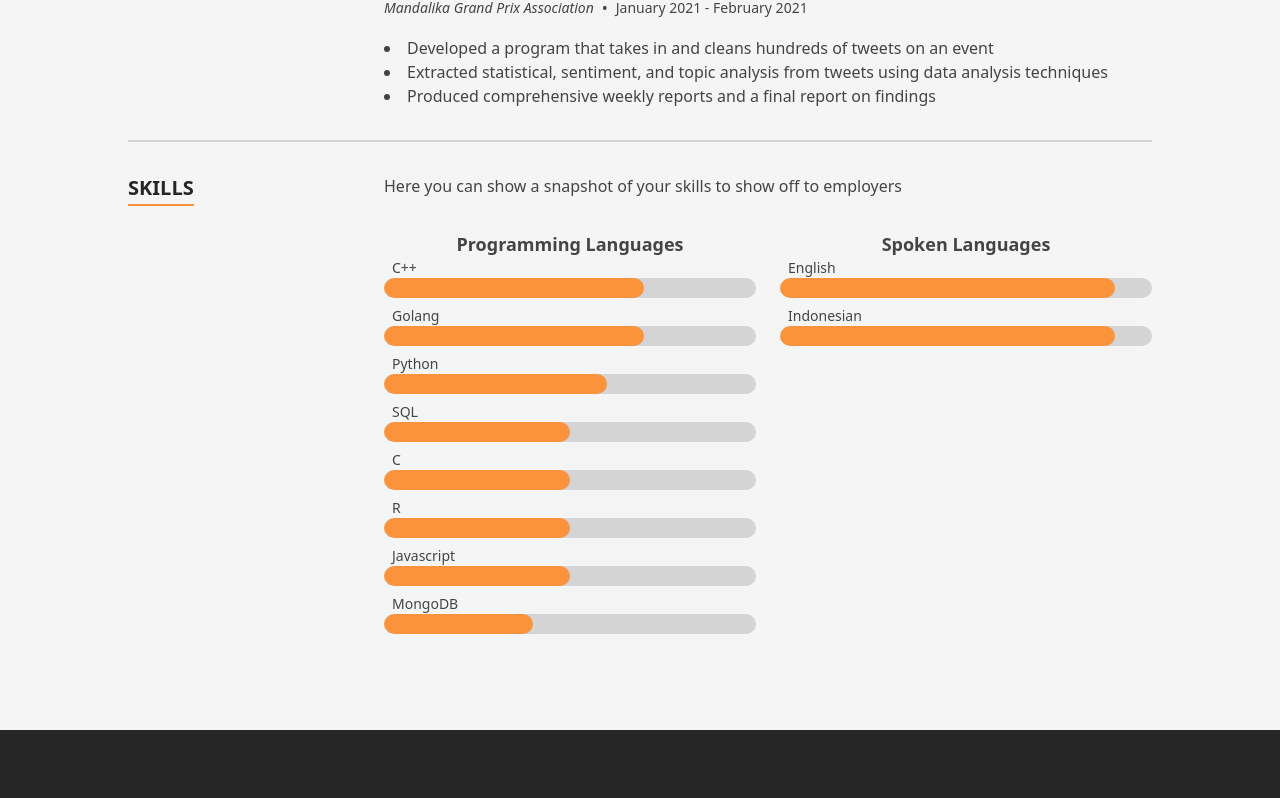
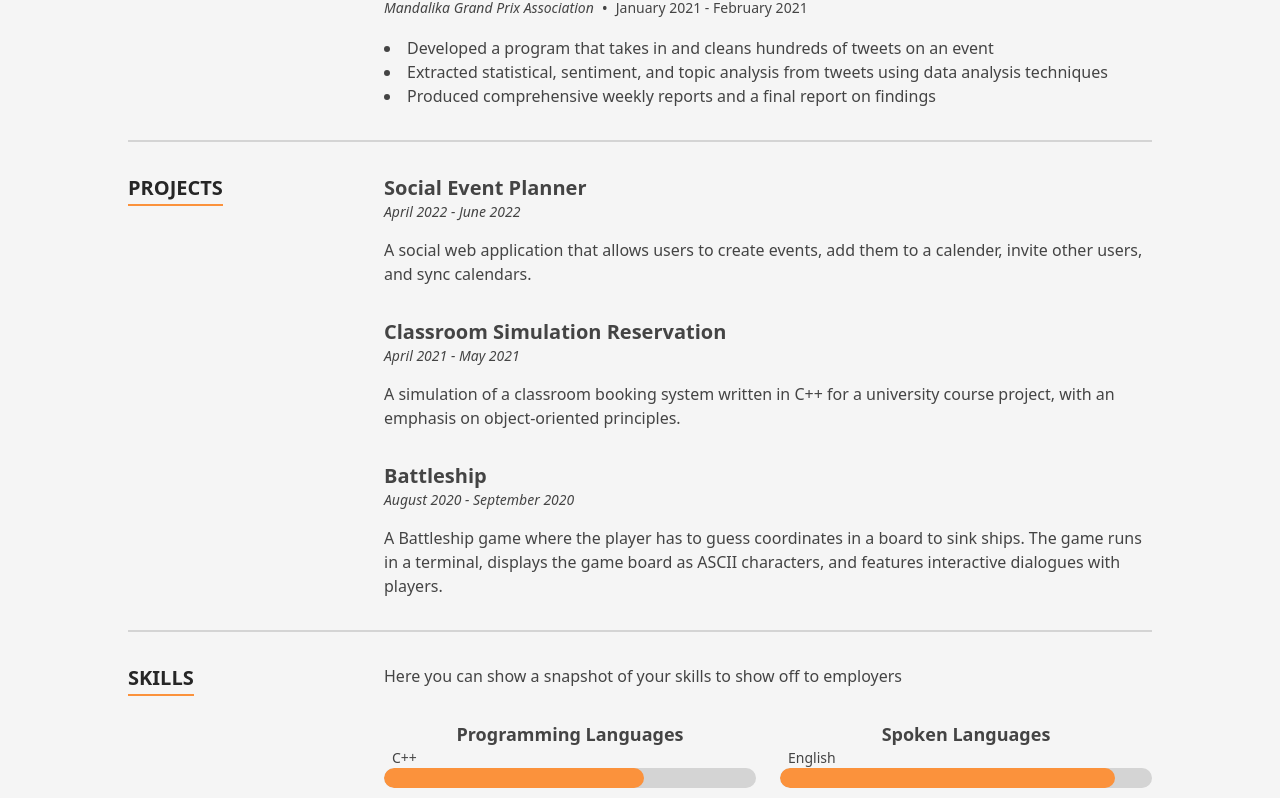
Before and after one commit to eaglethrost/test-deploy-website, a Next.js app: page / in a window 1280 px wide. Shown: the part 1734-2532 px from the top of the page. Built offline with nearby package versions, Linux system fonts and the light colour scheme.

Commit message:
projects

```diff
--- /dev/null
+++ b/src/components/Sections/Resume/ProjectItem.tsx
@@ -0,0 +1,23 @@
+import {FC, memo} from 'react';
+
+import {ProjectItem} from '../../../data/dataDef';
+
+const ProjectItem: FC<{item: ProjectItem}> = memo(({item}) => {
+  const {title, date, link, content} = item;
+  return (
+    <div className="flex flex-col pb-8 text-center last:pb-0 md:text-left">
+      <div className="flex flex-col pb-4">
+        <h2 className="text-xl font-bold">
+            <a href={link}>{title}</a>
+        </h2>
+        <div className="flex items-center justify-center gap-x-2 md:justify-start">
+          <span className="flex-1 text-sm font-medium italic sm:flex-none">{date}</span>
+        </div>
+      </div>
+      {content}
+    </div>
+  );
+});
+
+ProjectItem.displayName = 'ProjectItem';
+export default ProjectItem;
--- a/src/components/Sections/Resume/index.tsx
+++ b/src/components/Sections/Resume/index.tsx
@@ -1,10 +1,11 @@
 import {FC, memo} from 'react';
 
-import {education, experience, SectionId, skills} from '../../../data/data';
+import {education, experience, SectionId, skills, projects} from '../../../data/data';
 import Section from '../../Layout/Section';
 import ResumeSection from './ResumeSection';
 import {SkillGroup} from './Skills';
 import TimelineItem from './TimelineItem';
+import ProjectItem from './ProjectItem';
 
 const Resume: FC = memo(() => {
   return (
@@ -15,9 +16,14 @@ const Resume: FC = memo(() => {
             <TimelineItem item={item} key={`${item.title}-${index}`} />
           ))}
         </ResumeSection>
-        <ResumeSection title="Work">
+        <ResumeSection title="Experience">
           {experience.map((item, index) => (
             <TimelineItem item={item} key={`${item.title}-${index}`} />
+          ))}
+        </ResumeSection>
+        <ResumeSection title="Projects">
+          {projects.map((item, index) => (
+            <ProjectItem item={item} key={`${item.title}-${index}`} />
           ))}
         </ResumeSection>
         <ResumeSection title="Skills">
--- a/src/data/data.tsx
+++ b/src/data/data.tsx
@@ -35,6 +35,7 @@ import {
   Social,
   TestimonialSection,
   TimelineItem,
+  ProjectItem
 } from './dataDef';
 
 /**
@@ -287,6 +288,39 @@ export const testimonial: TestimonialSection = {
   ],
 };
 
+export const projects: ProjectItem[] = [
+  {
+    date: 'April 2022 - June 2022',
+    link: 'https://github.com/eaglethrost/Social-Event-Planner',
+    title: 'Social Event Planner',
+    content: (
+      <p>
+        A social web application that allows users to create events, add them to a calender, invite other users, and sync calendars.
+      </p>
+    ),
+  },
+  {
+    date: 'April 2021 - May 2021',
+    link: 'https://github.com/eaglethrost/Classroom-Reservation',
+    title: 'Classroom Simulation Reservation',
+    content: (
+      <p>
+        A simulation of a classroom booking system written in C++ for a university course project, with an emphasis on object-oriented principles.
+      </p>
+    ),
+  },
+  {
+    date: 'August 2020 - September 2020',
+    link: 'https://github.com/eaglethrost/Battleship',
+    title: 'Battleship',
+    content: (
+      <p>
+        A Battleship game where the player has to guess coordinates in a board to sink ships. The game runs in a terminal, displays the game board as ASCII characters, and features interactive dialogues with players.
+      </p>
+    ),
+  },
+];
+
 /**
  * Contact section
  */
--- a/src/data/dataDef.ts
+++ b/src/data/dataDef.ts
@@ -107,6 +107,13 @@ export interface Testimonial {
   text: string;
 }
 
+export interface ProjectItem {
+  date: string;
+  link: string;
+  title: string;
+  content: JSX.Element;
+}
+
 /**
  * Contact section
  */
```
Also changed, not shown: 1 other file (tests, documents, lock files or other folders).
